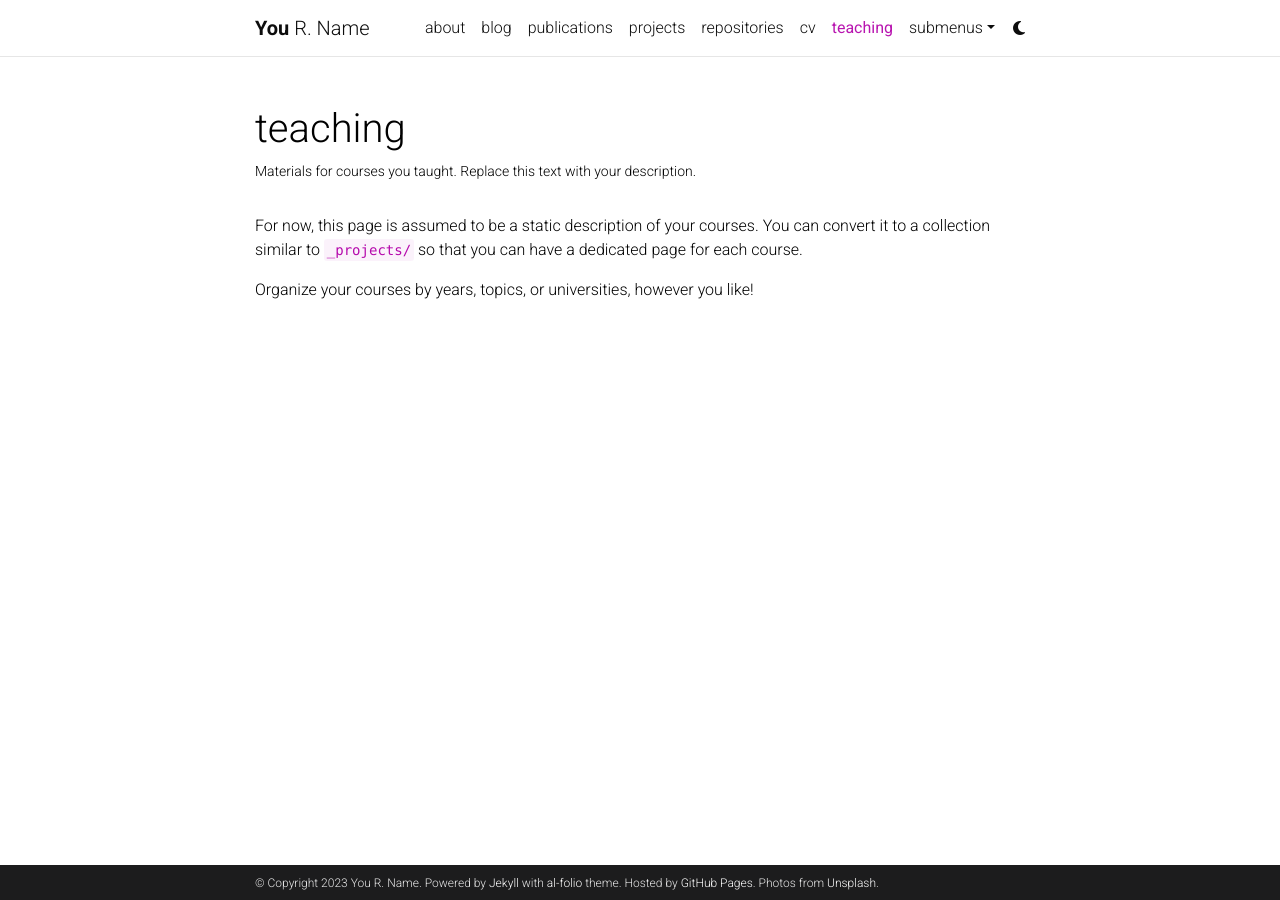
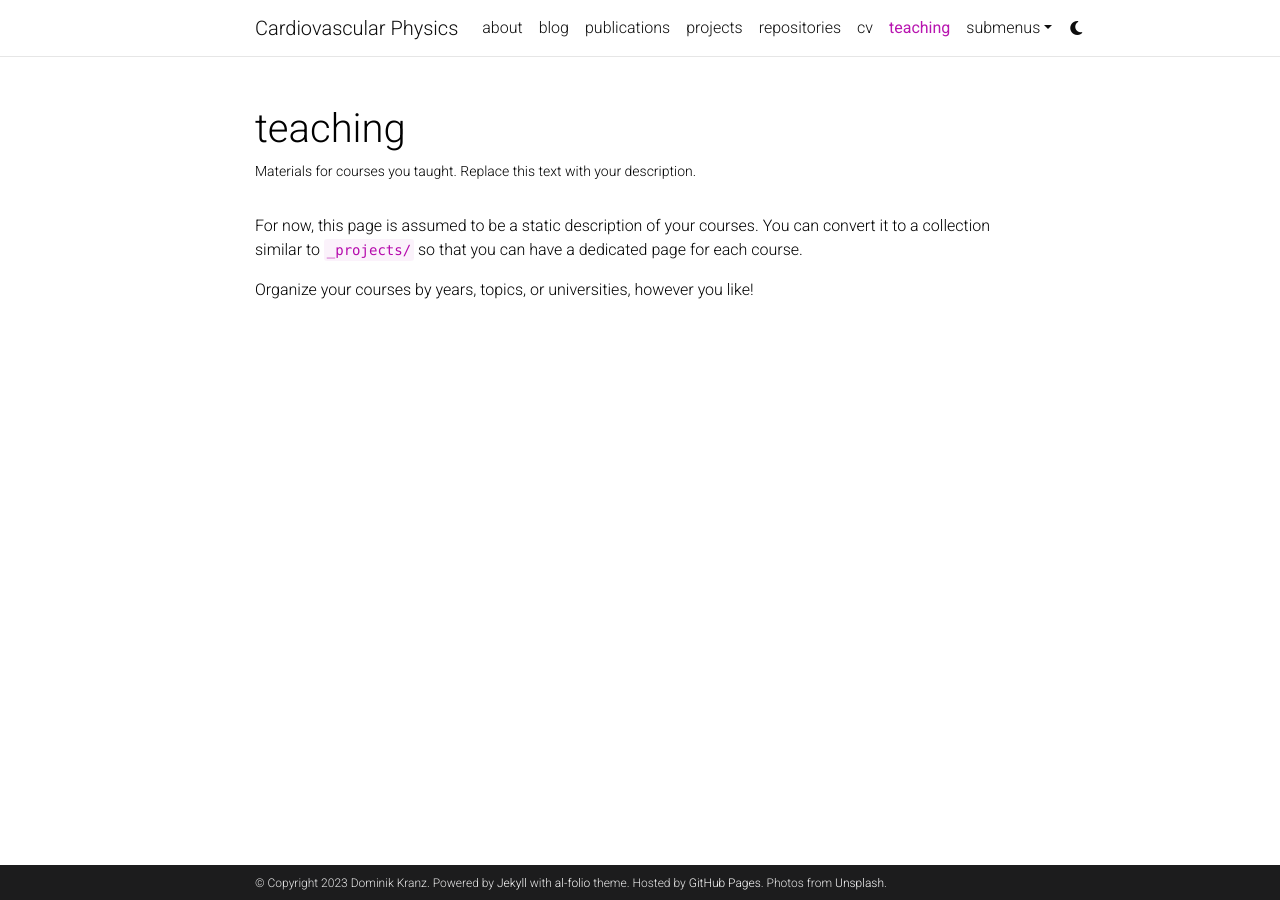
Before and after one commit to cardiovascular-physics/cardiovascular-physics.github.io, a Jekyll site: the page built from _pages/teaching.md, in a window 1280 px wide. Built offline with Jekyll 4.4.1, drawn with Linux system fonts in a browser that asks for light colours; comment, search, counter and statistics services are not loaded; a style sheet for code colours, icons or effects is not loaded.

Commit message:
Changed metadata

```diff
--- a/_config.yml
+++ b/_config.yml
@@ -2,11 +2,11 @@
 # Site settings
 # -----------------------------------------------------------------------------
 
-title: blank # the website title (if blank, full name will be used instead)
-first_name: You
-middle_name: R.
-last_name: Name
-email: you@example.com
+title: Cardiovascular Physics # the website title (if blank, full name will be used instead)
+first_name: Dominik
+middle_name:
+last_name: Kranz
+email: dominik.d.kranz@gmail.com
 description: > # the ">" symbol means to ignore newlines until "footer_text:"
   A simple, whitespace theme for academics. Based on [*folio](https://github.com/bogoli/-folio) design.
 footer_text: >
```
